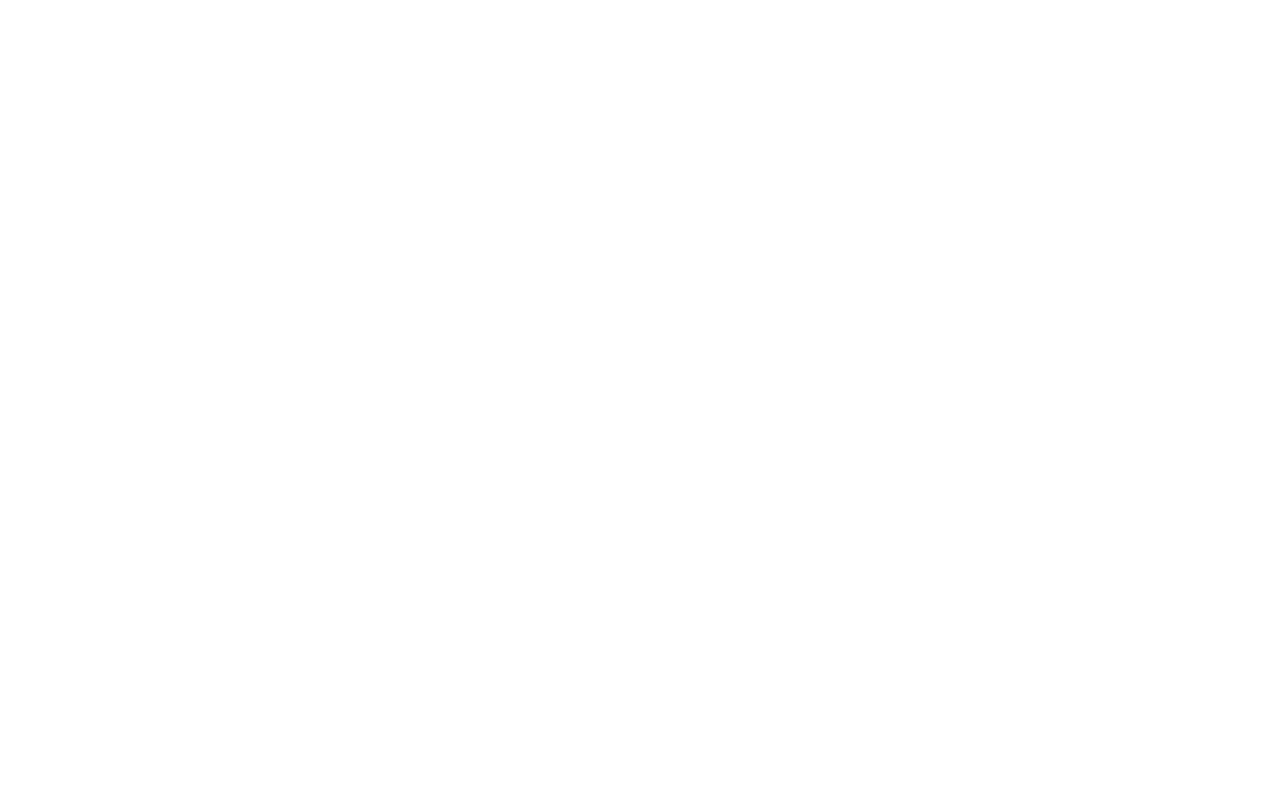
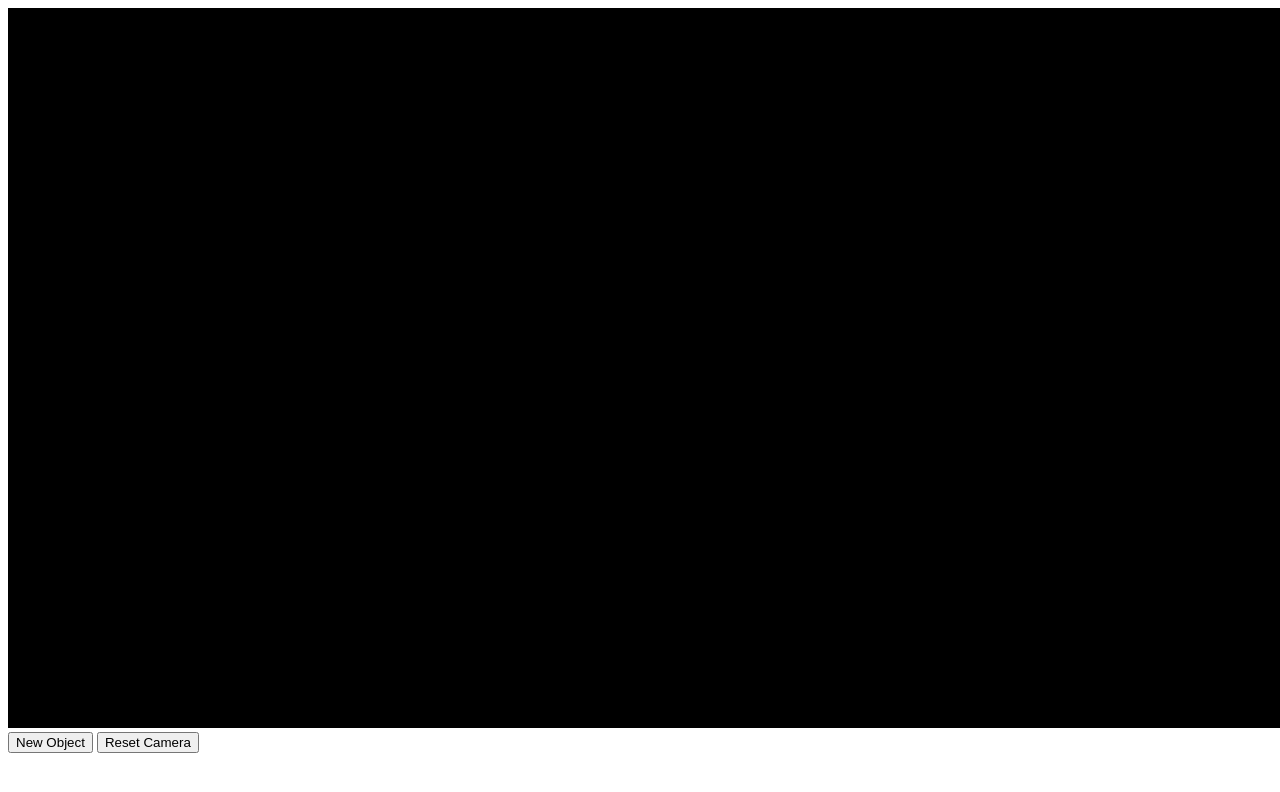
Before and after one commit to trentbenson08/random-object-generator, a plain HTML site: page index.html in a window 1280 px wide. Drawn offline with Linux system fonts and the light colour scheme.

Commit message:
Add button logic for "new object";

```diff
--- a/index.html
+++ b/index.html
@@ -9,6 +9,8 @@
     <script type="module" src="./script.js" defer></script>
 </head>
 <body>
-
+    <canvas id="webgl"></canvas>
+    <button class="newObj">New Object</button>
+    <button class="resetCam">Reset Camera</button>
 </body>
 </html>
--- a/script.js
+++ b/script.js
@@ -0,0 +1,34 @@
+const scene = new THREE.Scene();
+
+const canvas = document.querySelector('canvas#webgl');
+
+const camera = new THREE.PerspectiveCamera(75, 1280/720);
+camera.position.z = 4;
+camera.position.x = 1;
+camera.rotation.y = -.5;
+
+scene.add(camera);
+
+const renderer = new THREE.WebGLRenderer({canvas: canvas});
+renderer.setSize(1280, 720);
+renderer.render(scene, camera);
+
+/*
+    Add New Objects with button
+*/
+const objs = [];
+const colors = ['red', 'yellow', 'blue', 'green', 'purple', 'orange', 'pink'];
+const btn = document.querySelector('button');
+btn.addEventListener('click', () =>{
+    const values = [(Math.floor(Math.random() * (3 - 1 + 1) ) + 1),(Math.floor(Math.random() * (3 - 1 + 1) ) + 1),(Math.floor(Math.random() * (3 - 1 + 1) ) + 1)];
+    const newBox = new THREE.BoxGeometry(values[0],values[1],values[2]);
+    const newMat = new THREE.MeshBasicMaterial({color: colors[(Math.floor(Math.random() * (6 - 0 + 1) ) + 0)]});
+    const newMesh = new THREE.Mesh(newBox, newMat);
+    newMesh.position.x = (Math.floor(Math.random() * (15 - (0) + 1) ) + 1);
+
+    objs.push(newMesh);
+
+    scene.add(newMesh);
+    renderer.render(scene, camera);
+
+})
```
